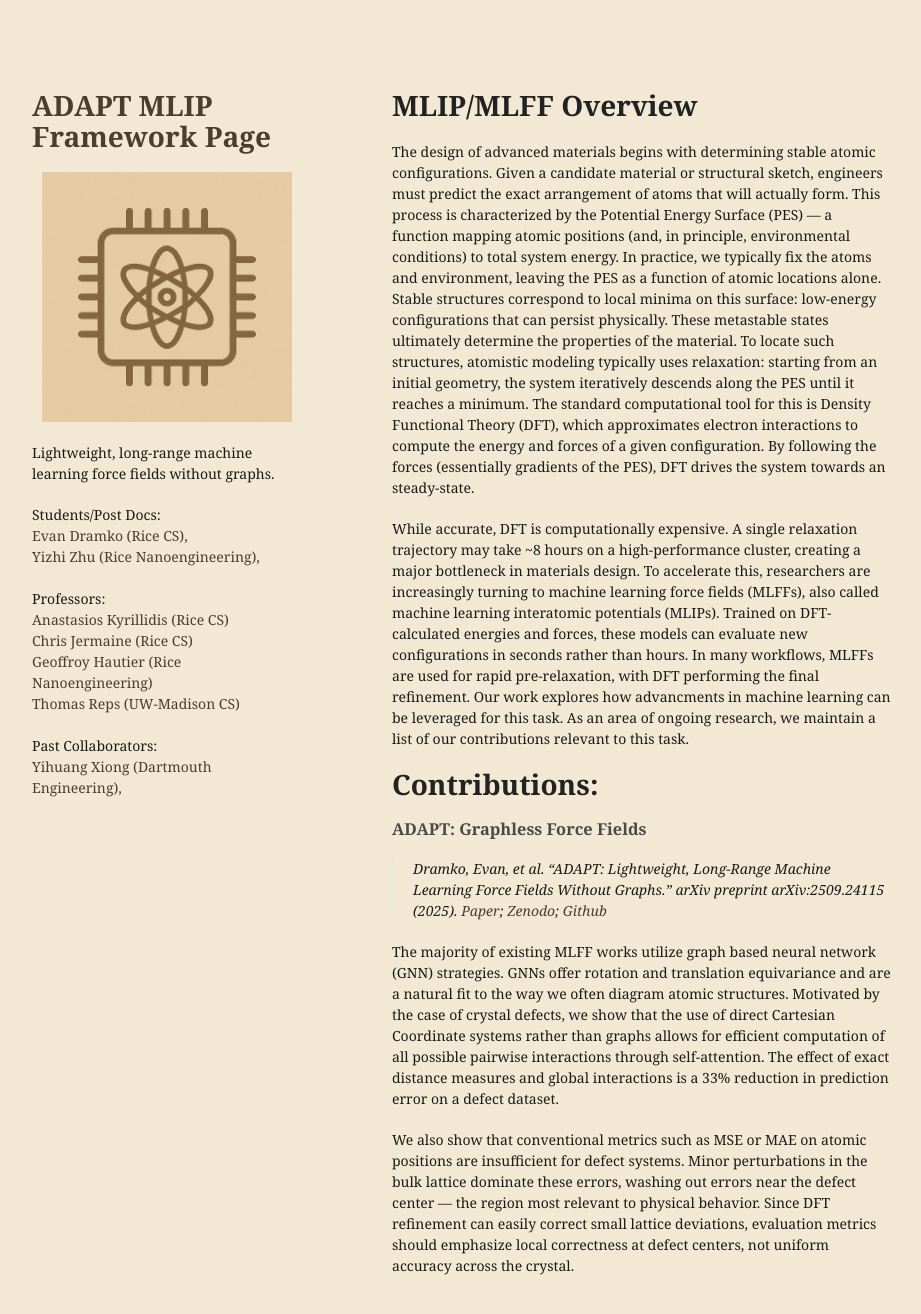
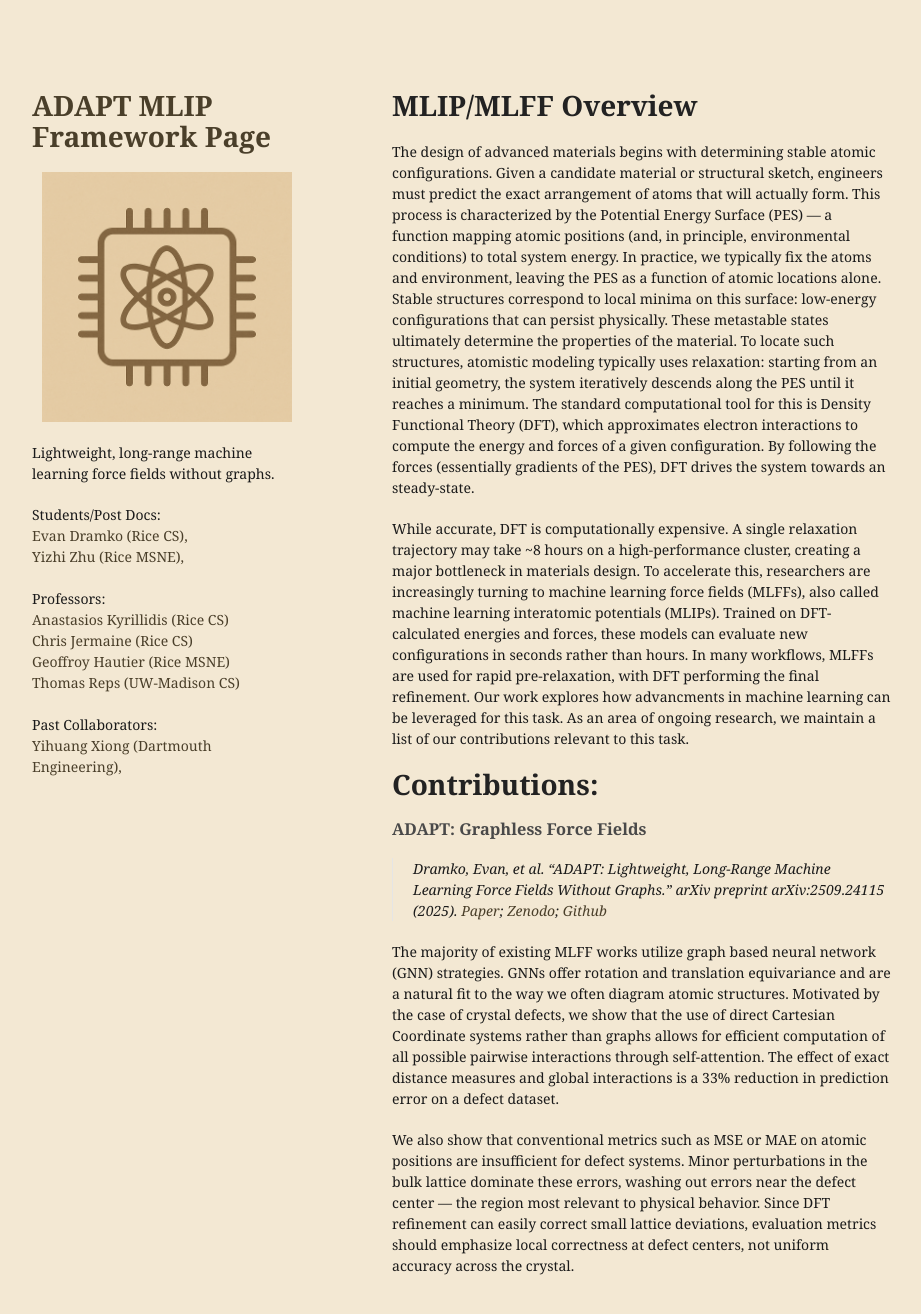
Before and after one commit to EvanDramko/ADAPT_webpage, a Jekyll site: the page built from index.md, in a window 1280 px wide and 1346 px high. Shown: the top 1314 px of the window, without its empty margins (178-1099 px from the left). Built offline with Jekyll 4.4.1, drawn with Linux system fonts in a browser that asks for light colours; our own code applies the rules of GitHub Pages for plain Markdown files.

Commit message:
fixed affiliations

```diff
--- a/_layouts/default.html
+++ b/_layouts/default.html
@@ -36,13 +36,13 @@
 
         Students/Post Docs: <br>
         <a href="https://evandramko.github.io">Evan Dramko (Rice CS), </a> <br>
-        <a href="https://scholar.google.com/citations?user=QBGSLL4AAAAJ&hl=en">Yizhi Zhu (Rice Nanoengineering), </a> <br>
+        <a href="https://scholar.google.com/citations?user=QBGSLL4AAAAJ&hl=en">Yizhi Zhu (Rice MSNE), </a> <br>
         <br>
 
         Professors: <br>
         <a href="http://akyrillidis.github.io/">Anastasios Kyrillidis (Rice CS)</a> <br>
         <a href="https://www.cs.rice.edu/~cmj4/">Chris Jermaine (Rice CS)</a> <br>
-        <a href="https://sites.dartmouth.edu/hautiergroup/people/">Geoffroy Hautier (Rice Nanoengineering)</a> <br>
+        <a href="https://sites.dartmouth.edu/hautiergroup/people/">Geoffroy Hautier (Rice MSNE)</a> <br>
         <a href="https://pages.cs.wisc.edu/~reps/">Thomas Reps (UW-Madison CS)</a> <br>
         <br>
 
```
